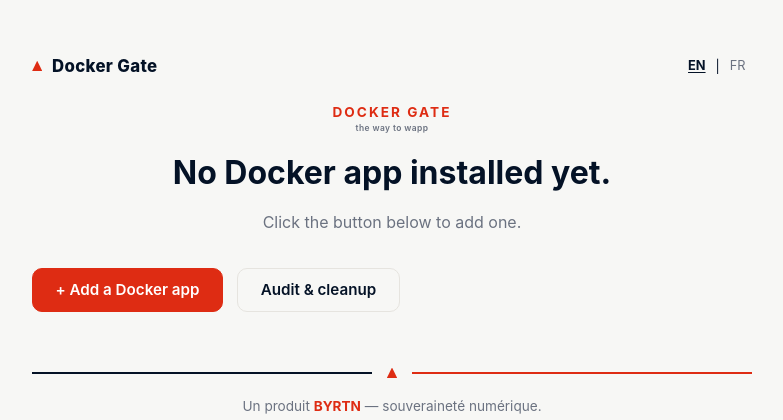
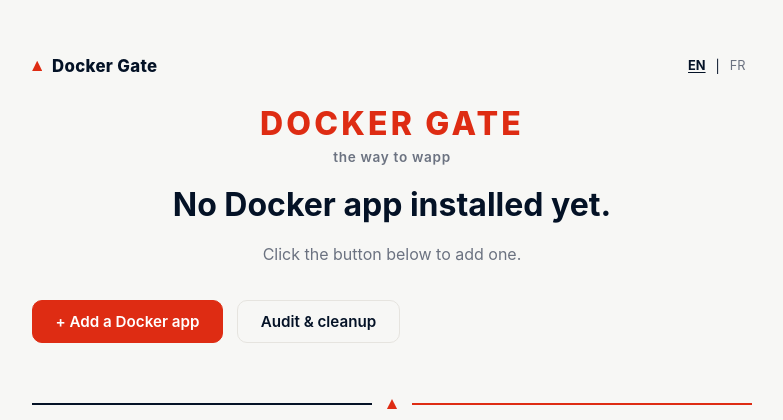
Before and after one commit to byrtn/docker_gate_ynh, a Flask app: page / in a window 1280 px wide. Shown: the top 420 px of the page, without its empty margins (248-1031 px from the left). Run offline with Flask 3, Linux system fonts and the light colour scheme.

Commit message:
style(docker-gate): titre DOCKER GATE agrandi, sous-titre the way to wapp taille inchangee

```diff
--- a/sources/templates/base.html
+++ b/sources/templates/base.html
@@ -48,23 +48,27 @@
 
   .eyebrow {
     color: var(--color-accent);
-    font-weight: 700;
-    letter-spacing: 0.15em;
-    font-size: 0.85rem;
+    font-weight: 800;
+    letter-spacing: 0.1em;
+    font-size: 2rem;
     text-transform: uppercase;
     margin-bottom: 1.25rem;
     text-align: center;
   }
   /* Sous-ligne de tagline (17/07/2026) — jamais traduite, comme "Docker
-     Gate" — casse volontairement conservée (pas d'uppercase hérité). */
+     Gate" — casse volontairement conservée (pas d'uppercase hérité).
+     Taille laissee inchangee (demande explicite de Patrick, 17/07/2026
+     soir) quand "Docker Gate" ci-dessus est repasse en grand -- valeur
+     em recalculee en absolu (0.85rem) pour ne pas suivre le nouveau
+     font-size de son parent .eyebrow. */
   .eyebrow-sub {
     display: block;
-    font-size: 0.62em;
+    font-size: 0.85rem;
     font-weight: 600;
     letter-spacing: 0.05em;
     text-transform: none;
     color: var(--color-text-dim);
-    margin-top: 0.2rem;
+    margin-top: 0.35rem;
   }
   h1 { font-size: clamp(1.4rem, 4vw, 2rem); font-weight: 700; margin-bottom: 1.25rem; text-align: center; color: var(--color-primary); }
   p.lead { color: var(--color-text-dim); font-size: 1rem; text-align: center; margin-bottom: 2.25rem; }
```
